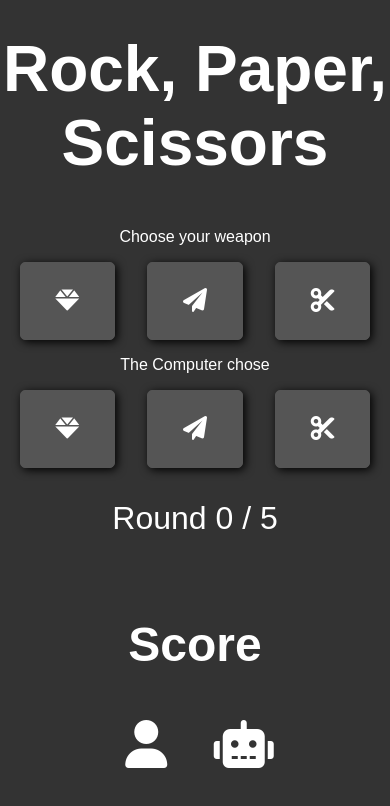
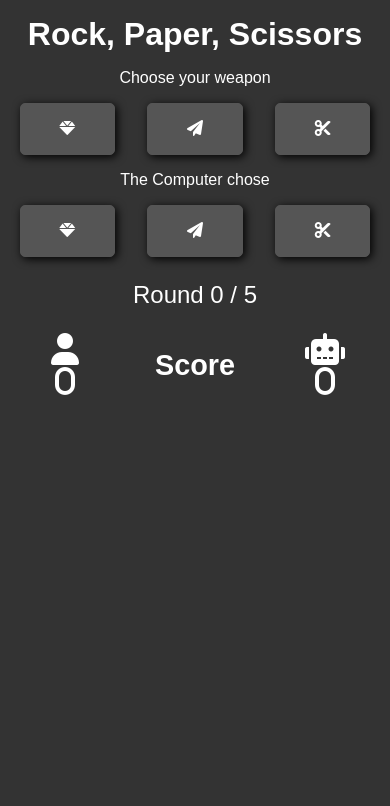
Before and after one commit to Gibdos/top_RockPaperScissor, a plain HTML site: page index.html in a window 390 px wide. Drawn offline with Linux system fonts and the light colour scheme.

Commit message:
fixed mobile layout

```diff
--- a/index.html
+++ b/index.html
@@ -25,15 +25,17 @@
     <p class="round">Round 0 / 5 </p>
     <button class="reset hidden" onclick="restartGame()">RESTART</button>
 
-    <h2>Score</h2>
     <div class="score grid">
         <div class="card">
             <p></p>
-            <p class="pcScore"></p>
+            <p class="pcScore">0</p>
+        </div>
+        <div class="card">
+            <h2>Score</h2>
         </div>
         <div class="card">
             <p></p>
-            <p class="npcScore"></p>
+            <p class="npcScore">0</p>
         </div>
     </div>
     <script src="./script.js"></script>
--- a/script.js
+++ b/script.js
@@ -123,8 +123,8 @@ function finishGame() {
 }
 
 function restartGame() {
-    paraPcChoice.innerHTML = '';
-    paraNpcChoice.innerHTML = '';
+    paraPcChoice.innerHTML = '0';
+    paraNpcChoice.innerHTML = '0';
     round = 0;
     paraRound.innerHTML = 'Round ' + round + ' / 5'
     paraRound.style.color = "white";
--- a/style.css
+++ b/style.css
@@ -12,13 +12,13 @@ body {
 }
 
 h1 {
-    font-size: 4rem;
+    font-size: 3rem;
     padding: .5em 0;
 }
 
 h2 {
     margin: 1em 0;
-    font-size: 3rem;
+    font-size: 2rem;
 }
 
 p {
@@ -115,16 +115,17 @@ button {
 }
 
 .score {
-    grid-template-columns: 1fr 1fr;
+    grid-template-columns: 1fr 1fr 1fr;
     justify-content: center;
-    width: 50%;
+    align-items: center;
+    width: 40%;
     margin: 0 auto;
 }
 
 .card p {
     font-family: 'Font Awesome 6 Free';
     font-weight: 900;
-    font-size: 3rem;
+    font-size: 2rem;
     padding: 0;
 }
 
@@ -134,9 +135,25 @@ button {
         width: 80%;
     }
     .score {
-        grid-template-columns: 1fr 1fr;
         margin-bottom: 3em;
+        width: 100%;
   }
+
+  h1 {
+    font-size: 2rem;
+    padding: .5em 0 0 0;
+  }
+  .round {
+    font-size: 1.5rem;
+  }
+  h2 {
+    margin: 0;
+    padding: .2em 0;
+    font-size: 1.8rem;
+  }
+button {
+    font-size: 1rem;
+}
 }
 @media (max-width: 500px) {
     .choice, .roboChoice {
@@ -145,7 +162,6 @@ button {
     }
 
     .score {
-        grid-template-columns: 1fr 1fr;
         margin-bottom: 3em;
     }
 }
```
